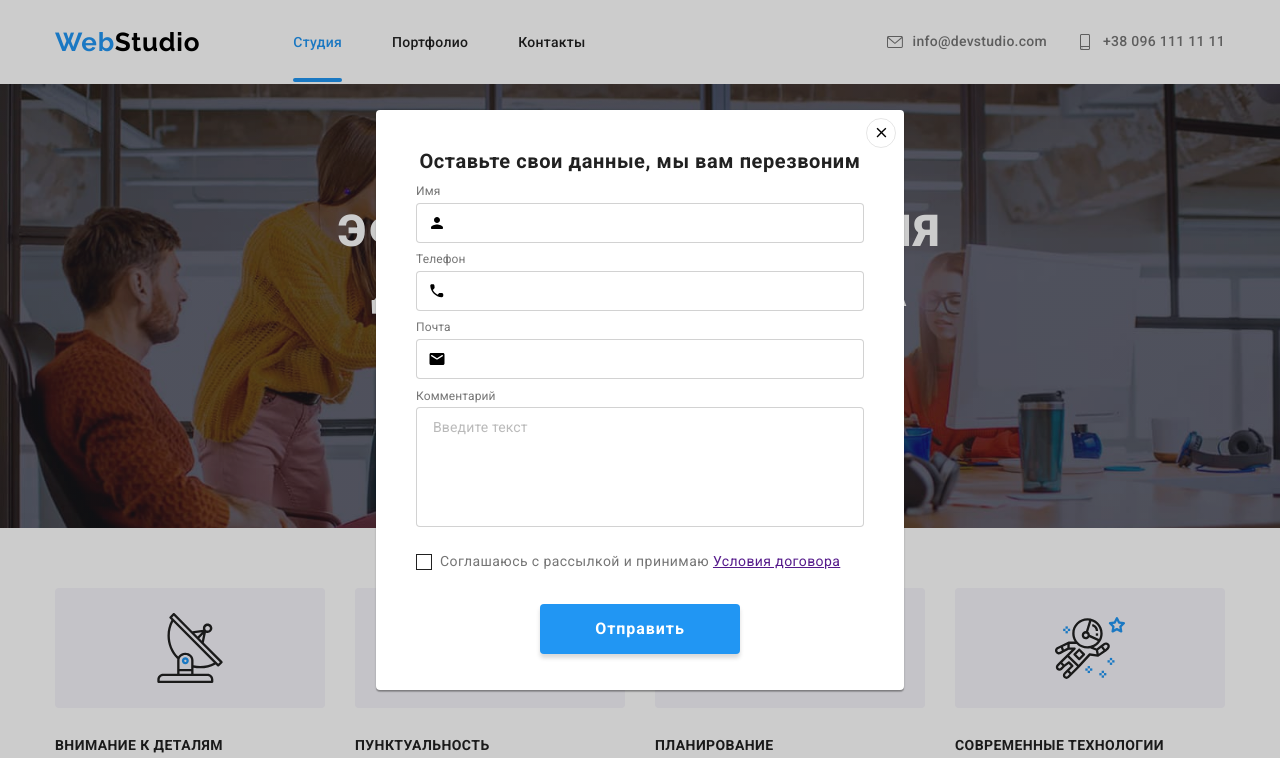
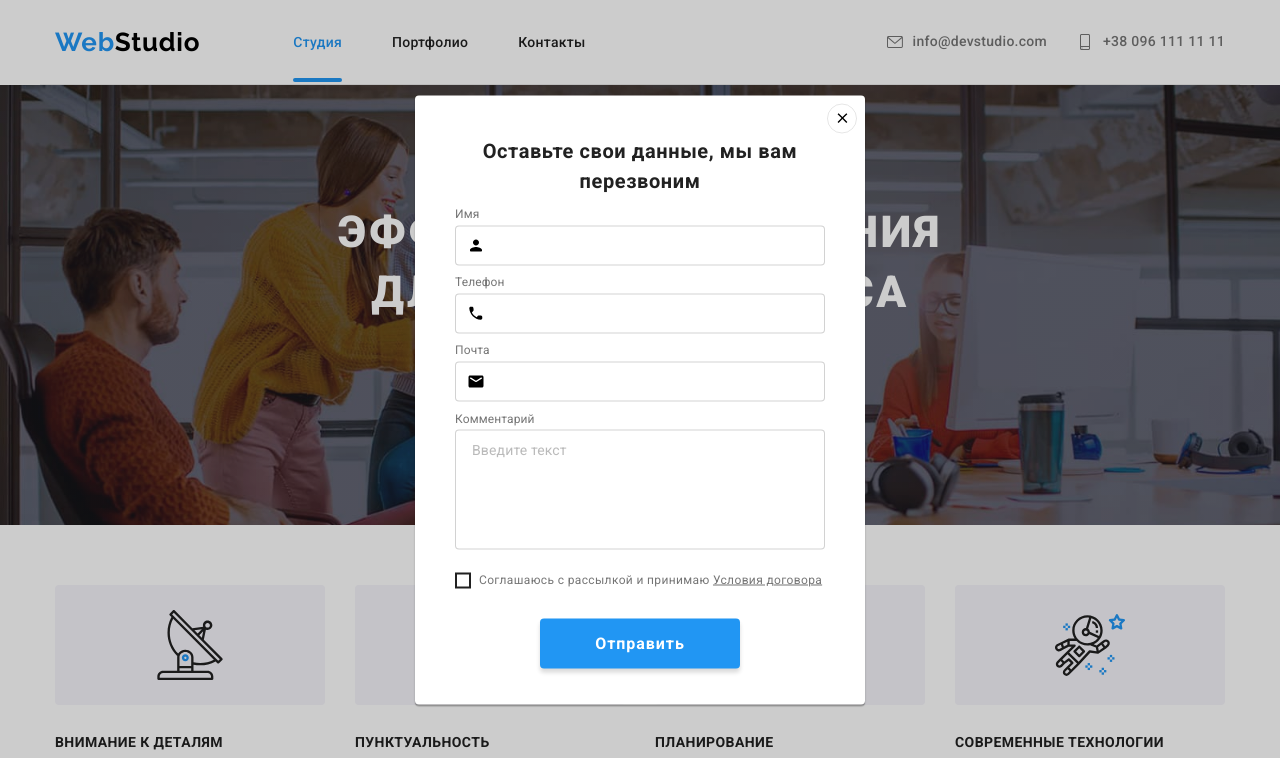
Before and after one commit to Den-cat/goit-markup-hw-08, a plain HTML site: page index.html in a window 1280 px wide. Both pictures are taken after a click on the button "Заказать услугу". Shown: the top 758 px of the page. Drawn offline with nearby package versions, Linux system fonts and the light colour scheme.

Commit message:
maybe final

```diff
--- a/index.html
+++ b/index.html
@@ -68,10 +68,10 @@
             </button>
             <ul class="mobile-menu__list list">
                 <li class="mobile-menu__item">
-                    <a href="./index.html" class="mobile-menu__link link active">Cтудия</a>
+                    <a href="./index.html" class="mobile-menu__link mobile-tel link ">Cтудия</a>
                 </li>
                 <li class="mobile-menu__item">
-                    <a href="./portfolio.html" class="mobile-menu__link link">Портфолио</a>
+                    <a href="./portfolio.html" class="mobile-menu__link link active">Портфолио</a>
                 </li>
                 <li class="mobile-menu__item">
                     <a href="" class="mobile-menu__link link">Контакты</a>
@@ -80,7 +80,7 @@
             <div class="mobile__address">
                 <ul class="mobile__address-list list">
                     <li class="mobile__address-item">
-                        <a href="tel:+380961111111" class="mobile-contact__mail-tel active link">+38 096 111 11 11</a>
+                        <a href="tel:+380961111111" class="mobile-tel link">+38 096 111 11 11</a>
                     </li>
                     <li class="mobile__address-item">
                         <a href="mailto:info@devstudio.com" class="mobile-contact__mail-tel link">info@devstudio.com</a>
@@ -527,38 +527,38 @@
                     <p class="modal__form-title">Оставьте свои данные, мы вам перезвоним</p>
                     <label class="modal__form-item">
                         Имя
-                        <span class="modal__form-wrapper">
+                        <div class="modal__form-wrapper">
                             <input class="modal__form-input" name="user-name" type="text" required minlength="2">
                             <svg class="modal__form-icon" width="18" height="18">
                                 <use href="./images/sprite.svg#human-form"></use>
                             </svg>
-                        </span>
+                        </div>
                     </label>
                     <label class="modal__form-item">
                         Телефон
-                        <span class="modal__form-wrapper">
+                        <div class="modal__form-wrapper">
                             <input class="modal__form-input" name="user-phone" type="tel" required
                                 pattern="[0-9]{3}-[0-9]{3}-[0-9]{2}-[0-9]{2}" title="099-111-11-11">
                             <svg class="modal__form-icon" width="18" height="18">
                                 <use href="./images/sprite.svg#tel-form"></use>
                             </svg>
-                        </span>
+                        </div>
                     </label>
                     <label class="modal__form-item">
                         Почта
-                        <span class="modal__form-wrapper">
+                        <div class="modal__form-wrapper">
                             <input class="modal__form-input" name="user-email" type="email" required>
                             <svg class="modal__form-icon" width="18" height="18">
                                 <use href="./images/sprite.svg#mail-form"></use>
                             </svg>
-                        </span>
+                        </div>
                     </label>
                     <label class="modal__form-comment">
                         Комментарий
                         <textarea class="modal__form-message" name="user-message" placeholder="Введите текст"></textarea>
                     </label>
                     <input id="user-term" class="modal__form-term visually-hidden" name="user-term" type="checkbox" required>
-                    <label for="user-term" class="modal__form-check-desc">Соглашаюсь с рассылкой и принимаю&nbsp;<a href="">Условия
+                    <label for="user-term" class="modal__form-check-desc">Соглашаюсь с рассылкой и принимаю&nbsp;<a href="" class="terms">Условия
                             договора</a></label>
                     <button class="modal__form-btn" type="submit">Отправить</button>
                 </form>
--- a/sass/components/_modal-btn.scss
+++ b/sass/components/_modal-btn.scss
@@ -2,15 +2,20 @@
   font-family: var(--main-font);
   display: inline-block;
   min-width: 200px;
+  min-height: 50px;
+  line-height: 1.875;
   padding: 12px 32px;
-  background: var(--accent-color);
+  text-align: center;
+  // background: var(--accent-color);
   box-shadow: 0px 4px 4px rgba(0, 0, 0, 0.15);
   border-radius: 4px;
+  border: transparent;
   font-weight: 700;
   font-size: 16px;
   line-height: 1.87;
   letter-spacing: 0.06em;
   cursor: pointer;
+  outline-style: none;
   color: var(--header-background-color);
   background-color: var(--accent-color);
 }
--- a/sass/components/_modal-form.scss
+++ b/sass/components/_modal-form.scss
@@ -1,15 +1,16 @@
 .modal__form {
+  width: 100%;
   display: flex;
   flex-direction: column;
 }
 
 .modal__form-title {
-  margin-bottom: 12px;
   font-weight: 700;
   font-size: 20px;
-  line-height: 1.15;
+  line-height: 1.5;
   text-align: center;
   letter-spacing: 0.03em;
+  margin-bottom: 12px;
   color: var(--main-color);
 }
 
@@ -94,21 +95,22 @@
 }
 
 .modal__form-check-desc {
+  width: 100%;
   display: flex;
-  align-items: center;
-  margin-bottom: 30px;
   font-weight: 400;
-  font-size: 14px;
-  line-height: 1.71;
+  font-size: 12px;
+  line-height: 1.16;
   letter-spacing: 0.03em;
   color: var(--secondary-color);
+  align-items: center;
   &::before {
     content: "";
     display: block;
     width: 16px;
     height: 16px;
     margin-right: 8px;
-    border: 1px solid var(--main-color);
+    border: 2px solid var(--main-color);
+    margin-right: 8px;
     cursor: pointer;
     .modal__form-term:checked + & {
       background-image: url(../images/mark.svg);
@@ -123,7 +125,9 @@
     }
   }
 }
-
+.terms {
+  color: var(--secondary-color);
+}
 .modal__form-btn {
   align-self: center;
   width: 200px;
@@ -138,6 +142,7 @@
   box-shadow: 0px 4px 4px rgba(0, 0, 0, 0.15);
   border-radius: 4px;
   border: none;
+  margin-top: 30px;
   &:hover,
   &:focus {
     background: #188ce8;
--- a/sass/components/_modal.scss
+++ b/sass/components/_modal.scss
@@ -7,9 +7,11 @@
   position: absolute;
   top: 50%;
   left: 50%;
-  transform: translate(-50%, -50%);
-  width: 528px;
-  height: 580px;
+  transform: translate(-50%, -50%) scale(1);
+  max-width: 450px;
+  max-height: 609px;
+  width: 100%;
+  height: 100%;
   padding: 40px;
   background-color: var(--header-background-color);
   box-shadow: 0px 1px 3px rgba(0, 0, 0, 0.12), 0px 1px 1px rgba(0, 0, 0, 0.14),
--- a/sass/components/_portfolio-fillter.scss
+++ b/sass/components/_portfolio-fillter.scss
@@ -1,14 +1,15 @@
 .portfolio__btn-list {
   display: flex;
   flex-wrap: wrap;
-  align-items: center;
-  justify-content: start;
+  justify-content: center;
   margin-right: -8px;
-  margin-bottom: 15px;
+  margin-bottom: 50px;
   padding-bottom: 40px;
 }
 
 .portfolio__btn-item {
+  flex-basis: calc(100% / 3- 8px);
+  justify-content: start;
   margin-top: 15px;
   &:not(:last-child) {
     margin-right: 8px;
--- a/sass/components/_portfolio-list.scss
+++ b/sass/components/_portfolio-list.scss
@@ -20,11 +20,6 @@
   &:focus {
     transform: translateY(0%);
     cursor: pointer;
-    box-shadow: 0px 1px 1px rgba(0, 0, 0, 0.12), 0px 4px 4px rgba(0, 0, 0, 0.06),
-      1px 4px 6px rgba(0, 0, 0, 0.16);
-    transition-property: box-shadow;
-    transition-duration: 250ms;
-    transition-timing-function: cubic-bezier(0.4, 0, 0.2, 1);
   }
 }
 
@@ -38,6 +33,7 @@
       1px 4px 6px rgba(0, 0, 0, 0.16);
   }
 }
+
 .portfolio__overlay {
   position: relative;
   overflow: hidden;
@@ -97,3 +93,14 @@
   width: 322px;
   height: 30px;
 }
+@media screen and (min-width: 768px) {
+  .portfolio__item {
+    flex-basis: calc(100% / 2 - 30px);
+  }
+}
+
+@media screen and (min-width: 1200px) {
+  .portfolio__item {
+    flex-basis: calc(100% / 3 - 30px);
+  }
+}
--- a/sass/layout/_header.scss
+++ b/sass/layout/_header.scss
@@ -1,5 +1,6 @@
 .header {
   background-color: var(--header-background-color);
+  border-bottom: 1px solid #ececec;
   & .header__container {
     display: flex;
     align-items: center;
--- a/sass/layout/_hero.scss
+++ b/sass/layout/_hero.scss
@@ -3,6 +3,7 @@
   height: auto;
   margin: 0 auto;
   background-color: var(--footer-background-color);
+  background-size: cover;
   background-image: linear-gradient(
       rgba(47, 48, 58, 0.4),
       rgba(47, 48, 58, 0.4)
@@ -31,15 +32,17 @@
   padding: 118px 60px;
 }
 .hero__title {
-  margin: 0 auto;
+  font-family: var(--main-font);
+  width: 100%;
+  margin-left: auto;
+  margin-right: auto;
   font-weight: 900;
-  font-size: 44px;
-  line-height: 1.5;
+  font-size: 26px;
+  line-height: 1.61;
+  text-align: center;
   letter-spacing: 0.06em;
   text-transform: uppercase;
   color: var(--header-background-color);
-  width: 696px;
-  height: 120px;
   margin-bottom: 30px;
 }
 @media screen and (min-width: 768px) {
--- a/sass/layout/_portfolio-section.scss
+++ b/sass/layout/_portfolio-section.scss
@@ -1,5 +1,4 @@
 .portfolio__section {
-  padding-top: 100px;
-  padding-bottom: 94px;
+  padding: 60px;
   margin: 0 auto;
 }
```
Also changed, not shown: portfolio.html (+10 -10 lines), css/main.css, css/main.min.css, css/portfolio.css, css/portfolio.min.css, images/tablet/portfolio/proj8.jpg (added), images/tablet/portfolio/proj8.webp (added), images/tablet/portfolio/proj8@2x.jpg (added), images/tablet/portfolio/proj8@2x.webp (added), 4 other files.
